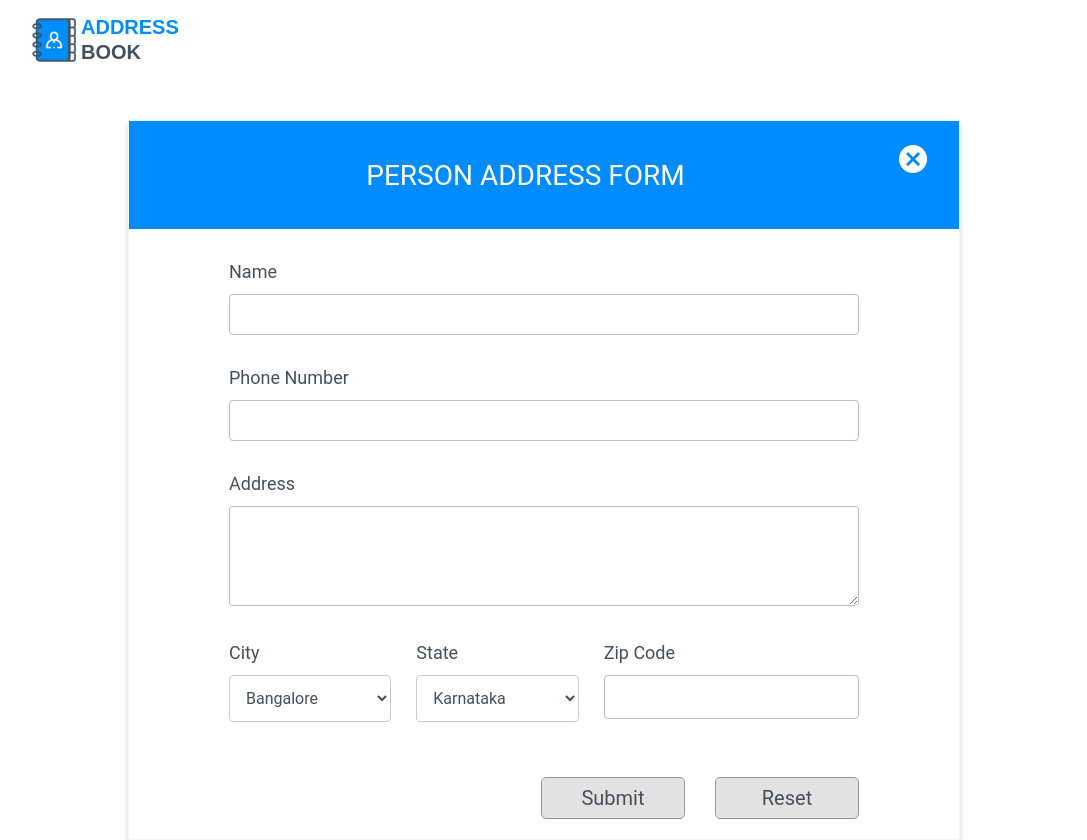
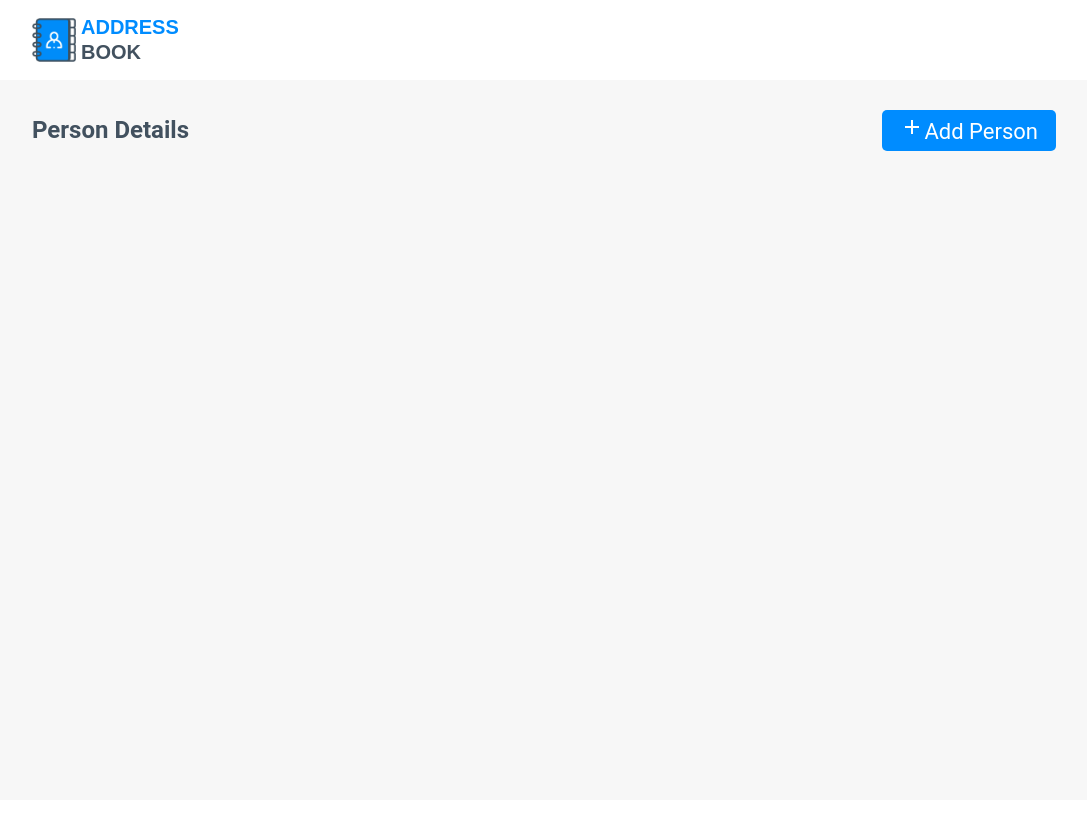
Before and after one commit to swathi2402/AddressBookReactApp, a React (Create React App) app: page / in a window 1280 px wide. Shown: the whole page, without its empty margins (96-1183 px from the left). After the commit the page ends 800 px from the top, so only its background shows below. Built offline with nearby package versions, Linux system fonts and the light colour scheme.

Commit message:
ADDED: Home page with header and its style elements

```diff
--- a/src/App.js
+++ b/src/App.js
@@ -1,5 +1,6 @@
 import React from 'react';
-import Form from './components/contact-form/Form'
+import Form from './components/contact-form/Form';
+import Home from './components/home/Home';
 import { BrowserRouter, Switch, Route } from "react-router-dom";
 import './App.css';
 
@@ -8,7 +9,8 @@ function App() {
     <div>
       <BrowserRouter>
         <Switch>
-          <Route exact path=""><Form /></Route>
+          <Route exact path="/add"><Form /></Route>
+          <Route exact path="/"><Home /></Route>
         </Switch>
       </BrowserRouter>
     </div>
--- /dev/null
+++ b/src/components/home/Home.jsx
@@ -0,0 +1,36 @@
+import React from 'react';
+import { Link } from 'react-router-dom';
+import logo from '../../assets/logo.png';
+import addIcon from '../../assets/add-24px.svg';
+import './home.scss';
+class Home extends React.Component {
+
+    render() {
+        return (
+            <div className="main">
+                <header className="header-content header">
+                <div className="logo-content">
+                        <img src={logo} alt="" />
+                        <div>
+                            <span className="address-text">ADDRESS</span> <br />
+                            <span className="address-text address-book">BOOK</span>
+                        </div>
+                    </div>
+                </header>
+                <div className="main-content">
+                    <div className="header-content">
+                        <div className="contact-detail-text">
+                            Person Details
+                        </div>
+                        <Link to="/add" className="add-button flex-row-center"><img src={addIcon} alt="" />Add Person</Link>
+                    </div>
+                    <div className="table-main">
+                        {/* <Display employeeArray={ } /> */}
+                    </div>
+                </div>
+            </div>
+        )
+    }
+}
+
+export default Home;
--- /dev/null
+++ b/src/components/home/home.scss
@@ -0,0 +1,87 @@
+.main {
+    margin: 0;
+    height: 100%;
+    .header {
+        padding: 15px 0;
+        background-color: #ffffff;
+    }
+
+    .header-content {
+        display: flex;
+        flex-direction: row;
+        justify-content: center;
+        align-items: center;
+        border: 0px solid #42515f;
+        .logo-content {
+            display: flex;
+            flex-direction: row;
+            align-items: center;
+            border: 0px solid #42515f;
+            width: 80%;
+        }
+
+        .logo-content img {
+            border: 0px solid #42515f;
+            height: 44px;
+            width: 44px;
+        }
+
+        .address-text {
+            font: normal normal bold 20px/25px Montserrat;
+            font-family: "Montserrat", sans-serif;
+            letter-spacing: 0px;
+            color: #008cff;
+            text-transform: uppercase;
+            margin-left: 5px;
+        }
+
+        .address-book {
+            color: #42515f;
+        }
+    }
+    .main-content {
+        display: flex;
+        flex-direction: column;
+        min-height: calc(100vh - 80px);
+        background-color: #f7f7f7;
+        padding: 30px 0 10px;
+        box-sizing: border-box;
+        .header-content {
+            display: flex;
+            flex-direction: row;
+            justify-content: space-between;
+            align-items: center;
+            width: 80%;
+            margin: 0 auto;
+            padding-bottom: 25px;
+        }
+
+        .contact-detail-text {
+            font: normal normal bold 24px/25px Roboto;
+            letter-spacing: 0px;
+            color: #42515F;
+            opacity: 1;
+        }
+
+        .add-button {
+            font: normal normal normal 22px/29px Roboto;
+            letter-spacing: 0px;
+            text-align: left;
+            color: #ffffff;
+            opacity: 1;
+            background: #008CFF 0% 0% no-repeat padding-box;
+            border: none;
+            border-radius: 5px;
+            padding: 5px 18px;
+            outline: none;
+            cursor: pointer;
+            text-decoration: none;
+        }
+
+        .table-main {
+            width: 80%;
+            margin: 0 auto;
+            overflow: auto;
+        }
+    }
+}
```
